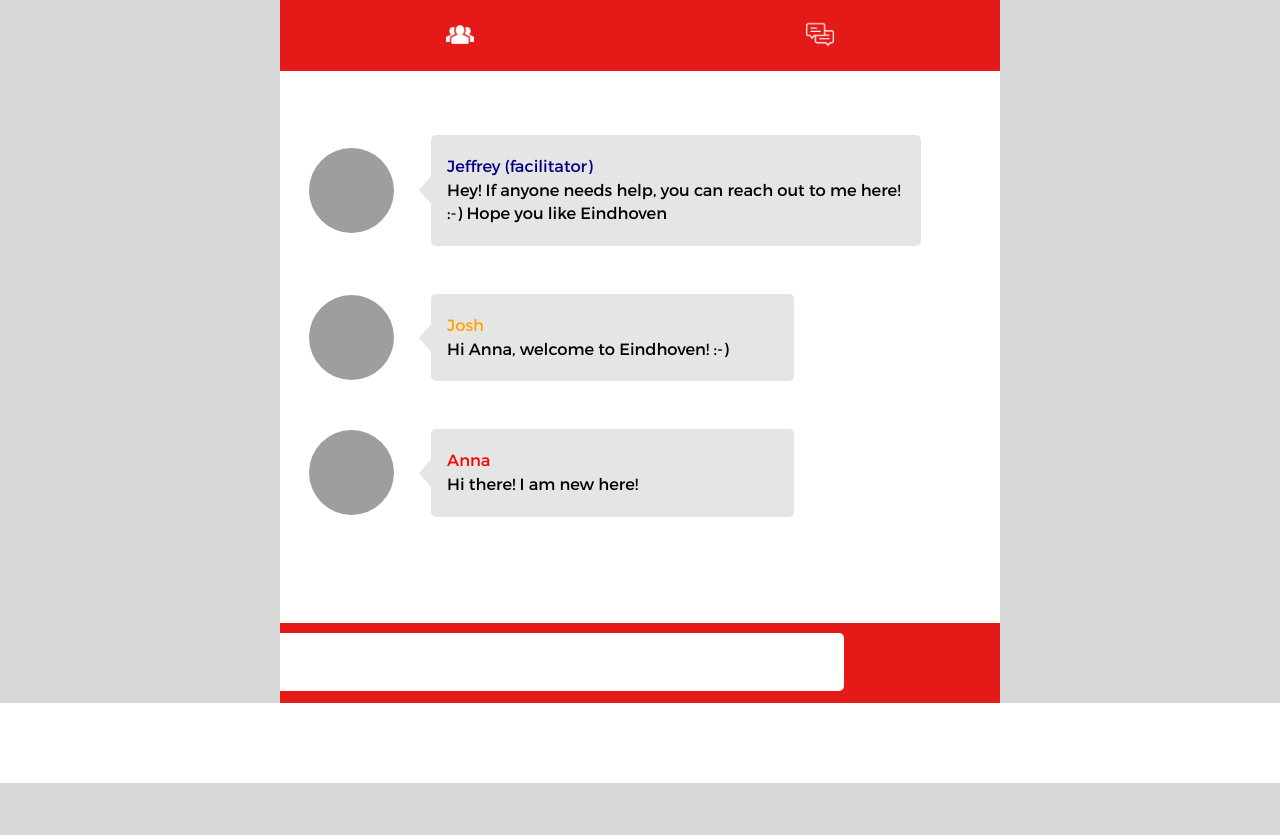
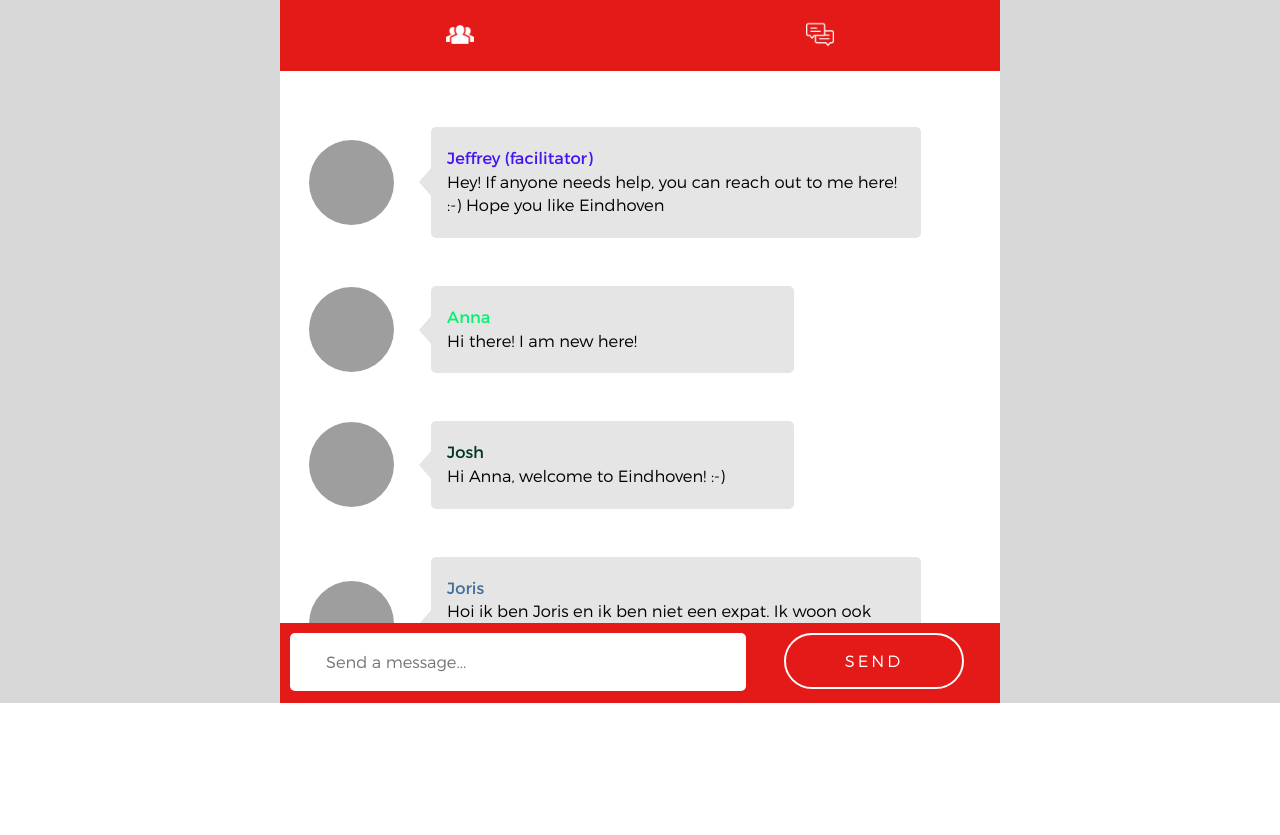
Before and after one commit to UPLYNXED/UDIT, a PHP site: page /social.php in a window 1280 px wide. Shown: the part 97-932 px from the top of the page. Before the commit the page ends 880 px from the top, so only its background shows below. Run offline with PHP 8.4, Linux system fonts and the light colour scheme; some libraries are stand-ins or nearby versions; grey boxes are pictures that could not be loaded.

Commit message:
Style fixes

```diff
--- a/assets/source.js
+++ b/assets/source.js
@@ -16,7 +16,9 @@ function initialize(screen) {
             $('.greeting').html(setGreeting());
             break;
         case 'social':
-            $('.messageText strong').css({color: getColorName($('.messageText strong').html())})
+            $.each( $('.messageText strong'), function(i) {
+                $('.messageText strong').eq(i).css({color: getColorName($('.messageText strong').eq(i).html())})
+            });
             break;
     }
 }
--- a/assets/style.css
+++ b/assets/style.css
@@ -633,9 +633,9 @@ table {
 			background-color: white;
 			width: 100%;
 			min-height: 74vh;
-			padding-top: 5vh;
+			padding-top: 4vh;
 
-			margin-bottom: 10vh;
+			margin-bottom: 15vh;
 }
 
 		.messageWrapper {
@@ -663,6 +663,7 @@ table {
 			padding: 20px 16px;
 			vertical-align: middle;
 			line-height: 1.45em;
+			font-family: "montserratlight";
 			background-color: rgb(229, 229, 229);
 			border-radius: 5px;
 		}
@@ -687,20 +688,25 @@ table {
 			bottom: 0;
 			left: 0;
 			right: 0;
+			width: 100%;
+			max-width: 720px;
 			height: 10vh;
+			margin: 0 auto;
 			background-color: #e41a18;
 		}
 
 		.socialScreen input[type="text"] {
 			margin: 10px;
-			width: 60%;
+			width: 58%;
 			height: 7vh;
 			display: inline-block;
 			font-size: 0.85em;
-		}
+
+			font-family: "montserratlight";
+}
 
 		.socialScreen input[type="submit"] {
-			width: 120px;
+			width: 25%;
 			height: 7vh;
 			display: inline-block;
 			font-size: 0.85em;
--- a/social.php
+++ b/social.php
@@ -1,6 +1,7 @@
 <!DOCTYPE html>
 <html>
 	<?php
+		$screenName = "social";
 		include 'includes/head.php';
 	?>
 	<body>
@@ -23,27 +24,35 @@
 					<article class="messageWrapper">
 						<div class="messageUserImage" style="background-image: url(assets/images/profiles/jeffrey.jpg); background-size: cover;"></div>
 						<div class="messageText">
-							<strong style="color: navy;">Jeffrey (facilitator)</strong><br />
+							<strong>Jeffrey (facilitator)</strong><br />
 							Hey! If anyone needs help, you can reach out to me here! :-) Hope you like Eindhoven
+						</div>
+					</article>
+					<article class="messageWrapper">
+						<div class="messageUserImage" style="background-image: url(assets/images/profiles/anna.png); background-size: cover;"></div>
+						<div class="messageText">
+							<strong>Anna</strong><br />
+							Hi there! I am new here!
 						</div>
 					</article>
 					<article class="messageWrapper">
 						<div class="messageUserImage" style="background-image: url(assets/images/profiles/josh.jpg); background-size: cover;"></div>
 						<div class="messageText">
-							<strong style="color: orange;">Josh</strong><br />
+							<strong>Josh</strong><br />
 							Hi Anna, welcome to Eindhoven! :-)
 						</div>
 					</article>
 					<article class="messageWrapper">
-						<div class="messageUserImage" style="background-image: url(assets/images/profiles/anna.png); background-size: cover;"></div>
+						<div class="messageUserImage" style="background-image: url(https://scontent.xx.fbcdn.net/hphotos-xat1/v/t1.0-9/10702232_867950139884848_6160138085780686739_n.jpg?oh=7ad61394e46e95f4c014ac0e63a3717a&oe=5628385A); background-size: cover;"></div>
 						<div class="messageText">
-							<strong style="color: red;">Anna</strong><br />
-							Hi there! I am new here!
+							<strong>Joris</strong><br />
+							Hoi ik ben Joris en ik ben niet een expat. Ik woon ook niet in Eindhoven dus ik weet niet wat ik hier eigenlijk te zoeken heb maar ok.
 						</div>
 					</article>
 				</section>
 				<form>
-					<input type="text"><input type="submit" value="SEND">
+					<input type="text" placeholder="Send a message...">
+					<input type="submit" value="SEND">
 				</form>
 			</div>
 		</div>
```
